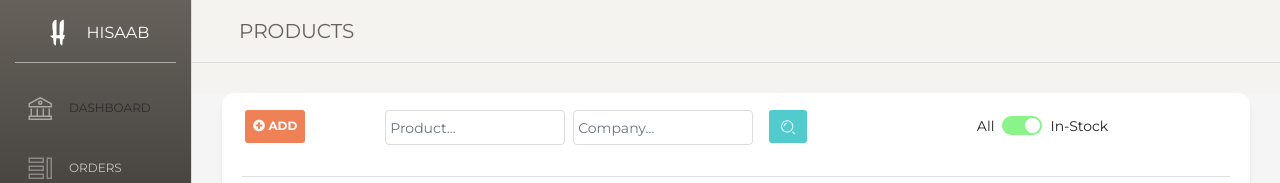
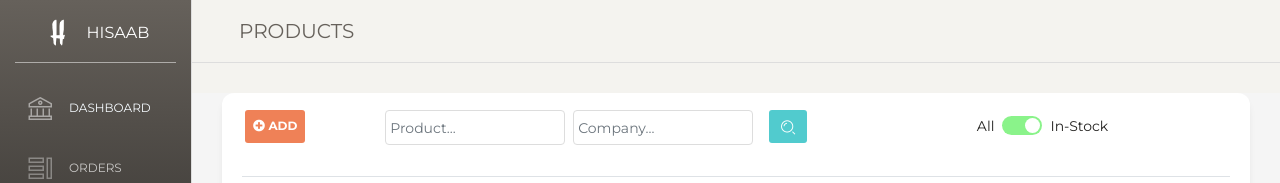
Before and after one commit to cod-e-ash/hisaab-front, an Angular app: page /products in a window 1280 px wide. In both pictures the pointer is over the link "DASHBOARD". Shown: the top 183 px of the page. Built offline with nearby package versions, Linux system fonts and the light colour scheme; no server answers.

Commit message:
Sidebar Color correction on hover

```diff
--- a/src/app/components/sidebar/sidebar.component.css
+++ b/src/app/components/sidebar/sidebar.component.css
@@ -18,6 +18,10 @@
     padding-left: 16%;
 }
 
+li:not(.active) a:hover{
+    color: rgb(246, 251, 255) !important;
+}
+
 b.caret {
     margin-top: 0.45rem;
 }
--- a/src/app/components/taxrate-details/taxrate-details.component.html
+++ b/src/app/components/taxrate-details/taxrate-details.component.html
@@ -54,7 +54,7 @@
         </fieldset>
         <div class="row mt-3">
           <div class="update mx-auto">
-            <button type="button" class="btn btn-info btn-round" [routerLink]="['/taxRates']" [queryParams]="prvParams">Back</button>
+            <button type="button" class="btn btn-info btn-round" routerLink="/taxrates">Back</button>
             <button *ngIf="mode !== 'display'" class="btn btn-danger btn-round ml-2">Save</button>
           </div>
         </div>
```
